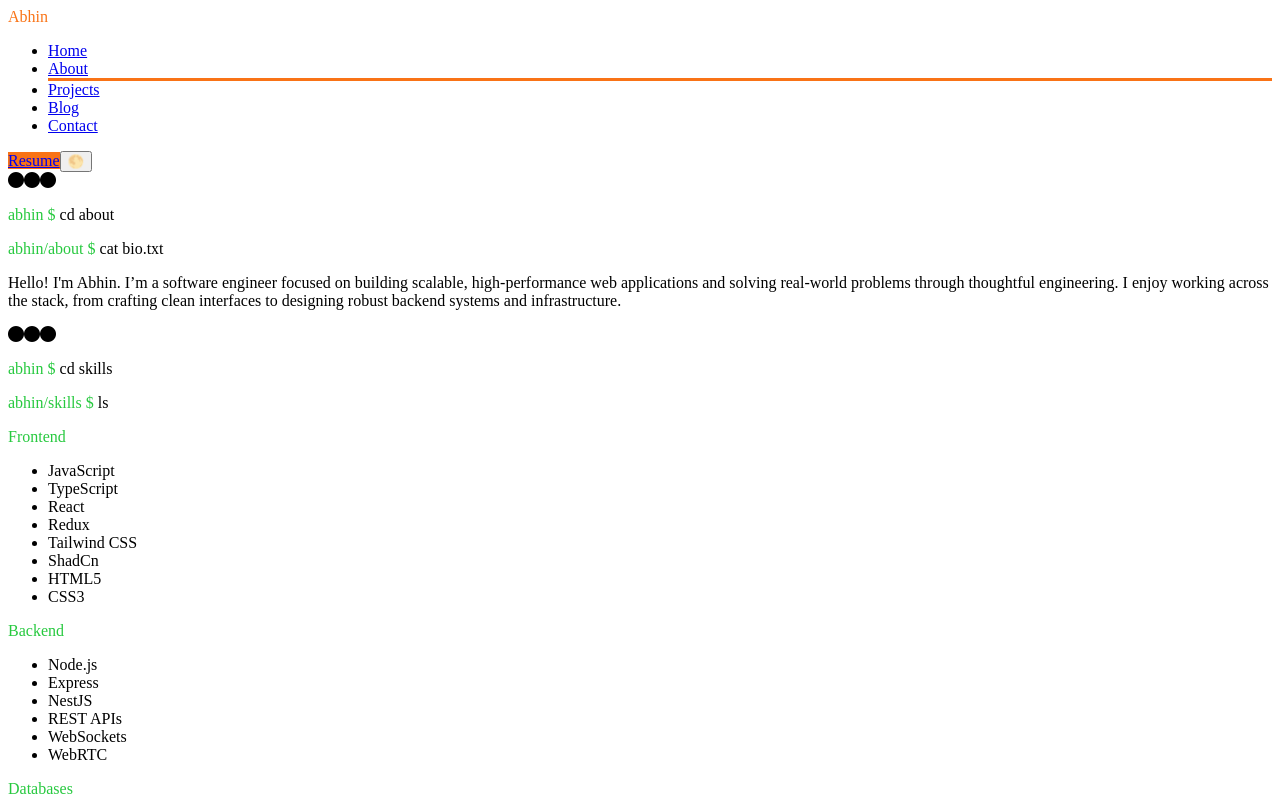
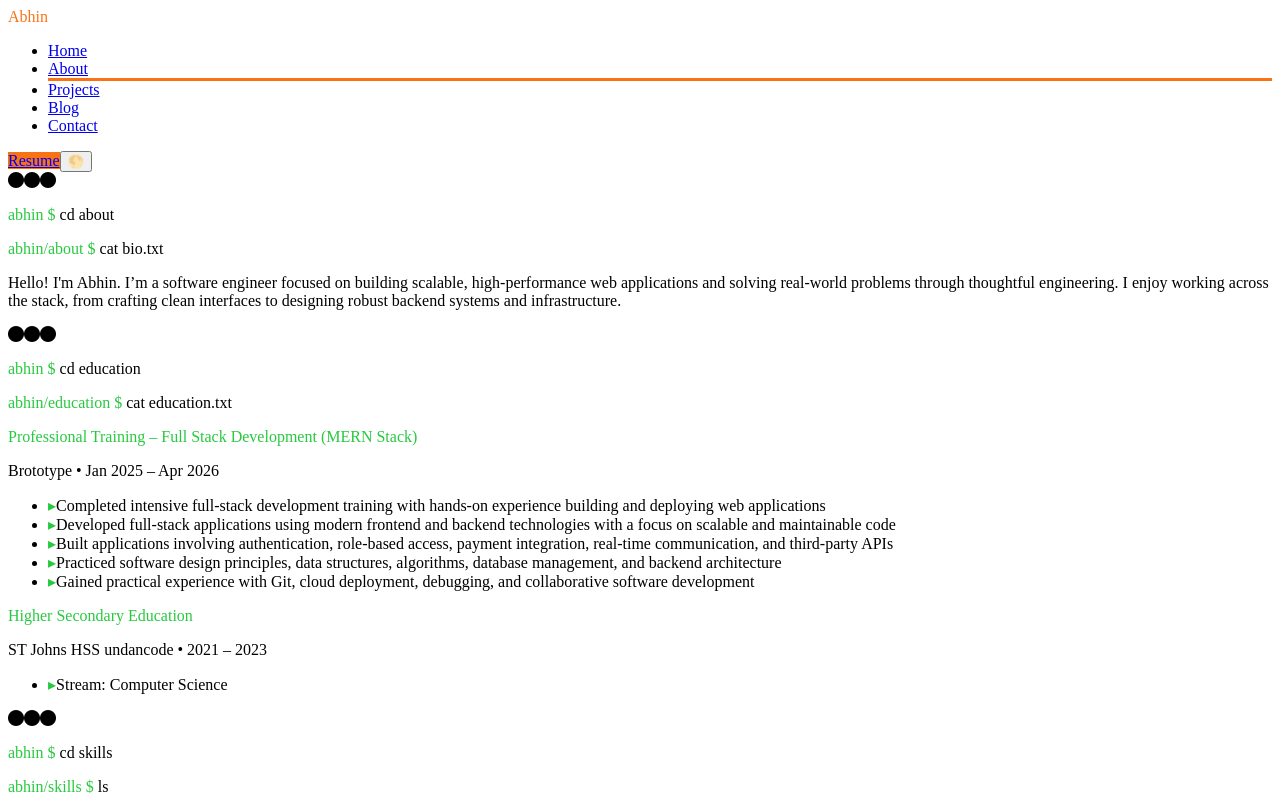
Before and after one commit to Abhinks151/Portfolio, a React (Vite) app: page /about in a window 1280 px wide. Shown: the top 800 px of the page. Built offline with nearby package versions, Linux system fonts and the light colour scheme; the HTML template or start-up script is replaced by a standard one.

Commit message:
feat: add education section to Info data and About component

```diff
--- a/src/components/about/About.jsx
+++ b/src/components/about/About.jsx
@@ -19,6 +19,39 @@ export default function About({ innerRef }) {
         cat bio.txt
       </p>
       <p className="mt-1">{info.bio}</p>
+    </>
+  )
+
+  const educationText = (
+    <>
+      <p>
+        <span style={{ color: info.baseColor }}>{rootPrompt}</span>{' '}
+        cd education
+      </p>
+      <p>
+        <span style={{ color: info.baseColor }}>
+          {firstName}/education $
+        </span>{' '}
+        cat education.txt
+      </p>
+      <div className="mt-4 space-y-6">
+        {info.education?.map((edu, idx) => (
+          <div key={idx} className="py-1">
+            <p style={{ color: info.baseColor }} className="mt-2">{edu.degree}</p>
+            <p className="text-muted text-sm mt-1">
+              <span className="text-light font-medium">{edu.institution}</span> &bull; {edu.term}
+            </p>
+            <ul className="mt-3 space-y-2 text-base text-light/90">
+              {edu.details.map((detail, idx2) => (
+                <li key={idx2} className="flex items-start gap-2">
+                  <span style={{ color: info.baseColor }} className="mt-1.5 text-xs">&#9656;</span>
+                  <span className="leading-relaxed">{detail}</span>
+                </li>
+              ))}
+            </ul>
+          </div>
+        ))}
+      </div>
     </>
   )
 
@@ -82,6 +115,7 @@ export default function About({ innerRef }) {
       className="flex flex-col items-center mt-12 pb-12"
     >
       <Terminal text={aboutMeText} />
+      <Terminal text={educationText} />
       <Terminal text={skillsText} />
       <Terminal text={miscText} />
     </section>
--- a/src/info/Info.js
+++ b/src/info/Info.js
@@ -100,6 +100,29 @@ export const info = {
         { label: 'electronics', emoji: '🔌' },
         { label: 'game development', emoji: '🎮' },
         { label: 'creative coding', emoji: '🧩' },
+    ],
+
+    education: [
+        {
+            degree: 'Professional Training – Full Stack Development (MERN Stack)',
+            institution: 'Brototype',
+            term: 'Jan 2025 – Apr 2026',
+            details: [
+                'Completed intensive full-stack development training with hands-on experience building and deploying web applications',
+                'Developed full-stack applications using modern frontend and backend technologies with a focus on scalable and maintainable code',
+                'Built applications involving authentication, role-based access, payment integration, real-time communication, and third-party APIs',
+                'Practiced software design principles, data structures, algorithms, database management, and backend architecture',
+                'Gained practical experience with Git, cloud deployment, debugging, and collaborative software development'
+            ]
+        },
+        {
+            degree: 'Higher Secondary Education',
+            institution: 'ST Johns HSS undancode',
+            term: '2021 – 2023',
+            details: [
+                'Stream: Computer Science'
+            ]
+        }
     ],
 
     // ─── Projects ─────────────────────────────────────────────────────────────
```
